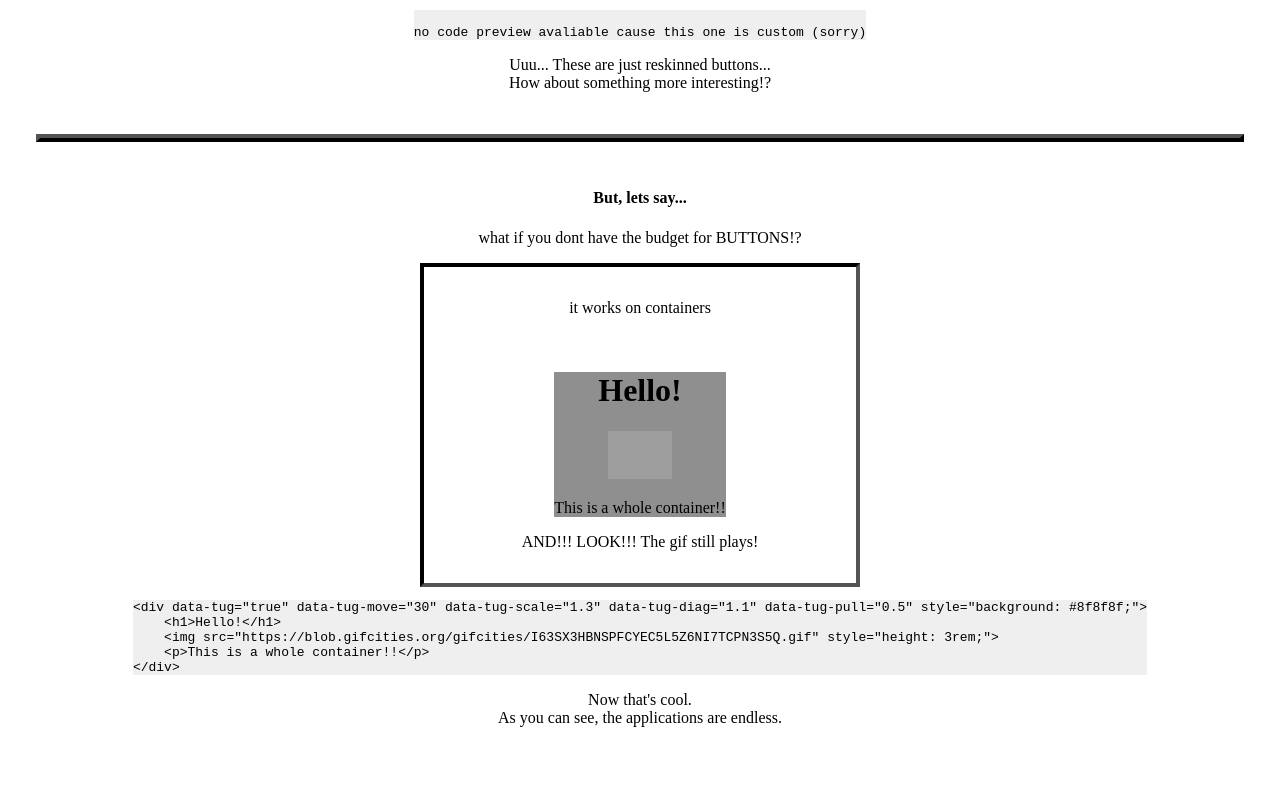
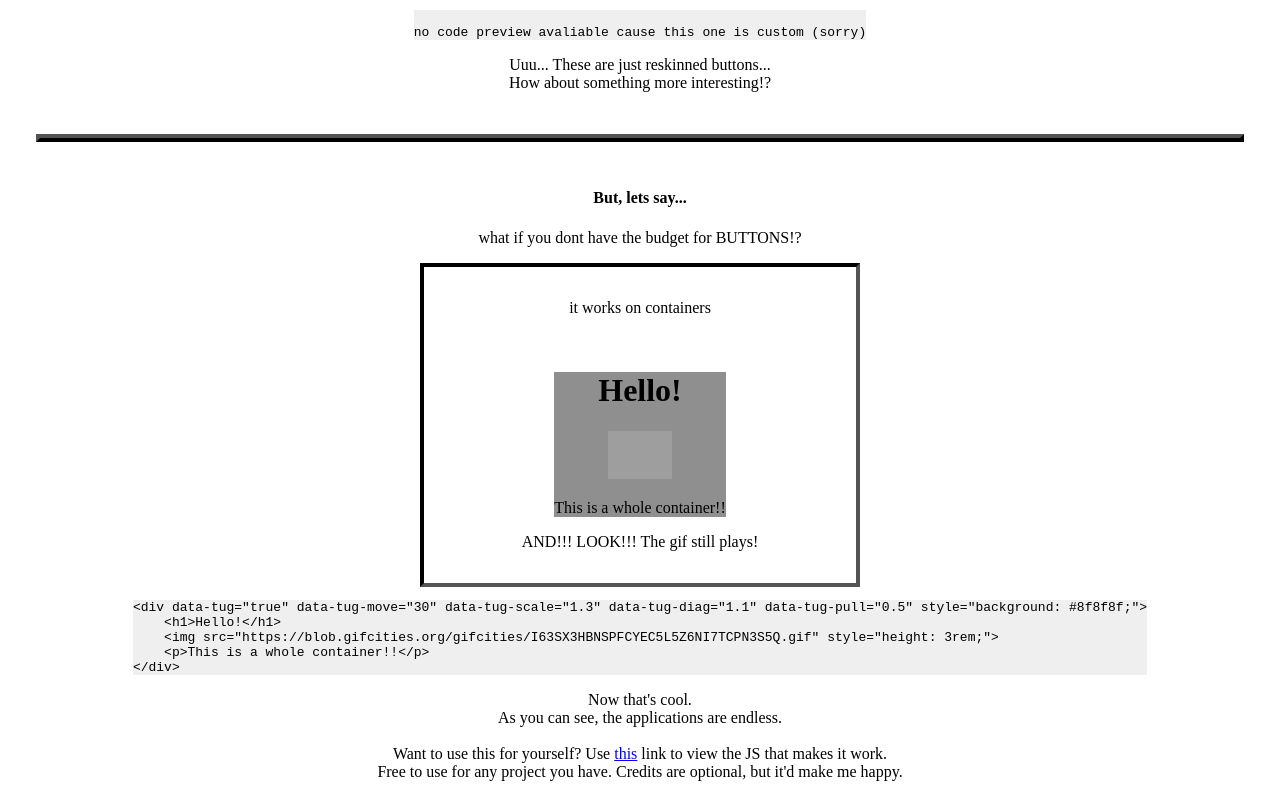
Before and after one commit to robin-kaftan/macos-button-pull, a plain HTML site: page index.html in a window 1280 px wide. Shown: the part 779-1576 px from the top of the page. Before the commit the page ends 1522 px from the top, so only its background shows below. Drawn offline with Linux system fonts and the light colour scheme; grey boxes are pictures that could not be loaded.

Commit message:
wow first commit

```diff
--- a/index.html
+++ b/index.html
@@ -82,7 +82,10 @@ no code preview avaliable cause this one is custom (sorry)</code></pre>
 &lt;/div&gt;</code></pre>
         <p>
             Now that's cool.<br>
-            As you can see, the applications are endless.
+            As you can see, the applications are endless.<br>
+            <br>
+            Want to use this for yourself? Use <a href="script.js">this</a> link to view the JS that makes it work.<br>
+            Free to use for any project you have. Credits are optional, but it'd make me happy.<br>
         </p>
     </body>
 </html>
```
Also changed, not shown: ._index.html.
